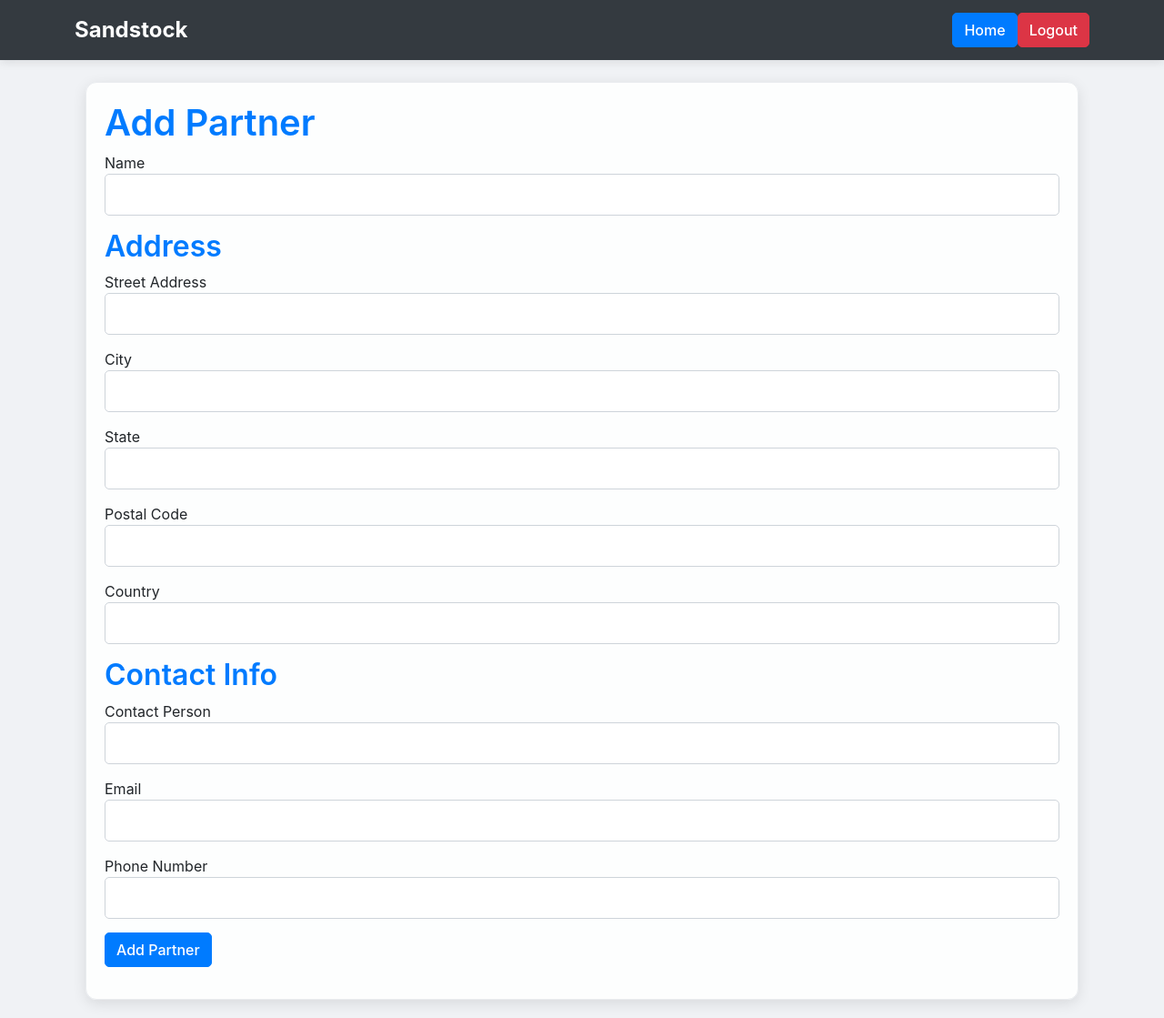
After one commit to VictorMeyer77/sandstock, a Flask app: page /add_partner in a window 1280 px wide. The commit adds this page. Shown: the whole page at 91% size. Run offline with Flask 3, Linux system fonts and the light colour scheme; the visitor is signed in with stand-in values (Sample User, id 1).

Commit message:
add partner form

```diff
--- a/requirements.txt
+++ b/requirements.txt
@@ -2,4 +2,5 @@ flask >= 3.1.0
 flask-sqlalchemy >= 3.1.1
 flask-login >= 0.6.3
 flask-wtf >= 1.2.2
+flask-mail >= 0.10.0
 email-validator >= 2.2.0
--- a/sandstock/forms.py
+++ b/sandstock/forms.py
@@ -3,9 +3,6 @@ from wtforms import StringField, PasswordField, SubmitField
 from wtforms.fields.choices import SelectField
 from wtforms.fields.numeric import IntegerField
 from wtforms.validators import DataRequired, Email, EqualTo, Length, ValidationError
-
-
-# Login
 
 class LoginForm(FlaskForm):
     email = StringField("Email", validators=[DataRequired(), Email()])
@@ -21,7 +18,18 @@ class RegisterForm(FlaskForm):
     ])
     submit = SubmitField("Register")
 
-# Business
+
+class PartnerForm(FlaskForm):
+    name = StringField("Name", validators=[DataRequired()])
+    contact_person = StringField("Contact Person")
+    email = StringField("Email", validators=[DataRequired(), Email()])
+    phone_number = StringField("Phone Number")
+    street_address = StringField("Street Address", validators=[DataRequired()])
+    city = StringField("City", validators=[DataRequired()])
+    state = StringField("State", validators=[DataRequired()])
+    postal_code = StringField("Postal Code", validators=[DataRequired()])
+    country = StringField("Country", validators=[DataRequired()])
+    submit = SubmitField("Add Partner")
 
 class ProductForm(FlaskForm):
     new_category = StringField("New Category")
--- a/sandstock/routes.py
+++ b/sandstock/routes.py
@@ -1,7 +1,7 @@
 from flask import Flask, render_template, redirect, url_for, flash
-from flask_login import login_user, logout_user, login_required, current_user
-from sandstock.models import db, User, Transaction, Product, Category, Supplier
-from sandstock.forms import RegisterForm, LoginForm, TransactionForm, ProductForm
+from flask_login import login_user, logout_user, login_required
+from sandstock.models import db, User, Order, Contact, Address, Partner
+from sandstock.forms import RegisterForm, LoginForm, PartnerForm
 
 
 def register_routes(app: Flask):
@@ -54,70 +54,39 @@ def register_routes(app: Flask):
     @app.route("/")
     @login_required
     def home():
-        transactions = Transaction.query.order_by(Transaction.transaction_date.desc()).limit(20).all()
+        transactions = Order.query.order_by(Order.created_at.desc()).limit(20).all()
         return render_template("home.html", transactions=transactions)
 
-    @app.route("/add-product", methods=["GET", "POST"])
+
+    @app.route("/add_partner", methods=["GET", "POST"])
     @login_required
-    def add_product():
-        form = ProductForm()
+    def add_partner():
+        form = PartnerForm()
+        if form.validate_on_submit():
+            contact = Contact(email=form.email.data, phone_number=form.phone_number.data)
+            db.session.add(contact)
+            db.session.commit()
 
-        if form.validate_on_submit():
-            category = None
-            supplier = None
+            address = Address(
+                street_address=form.street_address.data,
+                city=form.city.data,
+                state=form.state.data,
+                postal_code=form.postal_code.data,
+                country=form.country.data
+            )
+            db.session.add(address)
+            db.session.commit()
 
-            if form.new_category.data:
-                category = Category(name=form.new_category.data)
-                db.session.add(category)
-                db.session.commit()
-                flash(f"Category '{category.name}' added!", "success")
+            partner = Partner(
+                name=form.name.data,
+                contact_person=form.contact_person.data,
+                address_id=address.id,
+                contact_id=contact.id
+            )
+            db.session.add(partner)
+            db.session.commit()
 
-            if form.new_supplier.data:
-                supplier = Supplier(name=form.new_supplier.data, contact_info=form.supplier_contact.data)
-                db.session.add(supplier)
-                db.session.commit()
-                flash(f"Supplier '{supplier.name}' added!", "success")
+            flash("Partner added successfully!", "success")
+            return redirect(url_for("add_partner"))
 
-            product = Product(
-                name=form.new_product.data,
-                price=form.product_price.data,
-                category_id=category.id if category else None,
-                supplier_id=supplier.id if supplier else None,
-                stock_quantity=0
-            )
-
-            db.session.add(product)
-            db.session.commit()
-            flash(f"Product '{product.name}' added!", "success")
-            return redirect(url_for("home"))
-
-        return render_template("add_product.html", form=form)
-
-    @app.route("/add-transaction", methods=["GET", "POST"])
-    @login_required
-    def add_transaction():
-        form = TransactionForm()
-        form.product_id.choices = [(p.id, p.name) for p in Product.query.all()]
-
-        if form.validate_on_submit():
-            product = Product.query.get(form.product_id.data)
-            if form.transaction_type.data == "IN":
-                product.stock_quantity += form.quantity.data
-            elif form.transaction_type.data == "OUT":
-                if product.stock_quantity < form.quantity.data:
-                    flash(f"Not enough stock for '{product.name}'!", "danger")
-                    return redirect(url_for("add_transaction"))
-                product.stock_quantity -= form.quantity.data
-
-            transaction = Transaction(
-                product_id=form.product_id.data,
-                transaction_type=form.transaction_type.data,
-                quantity=form.quantity.data,
-            )
-
-            db.session.add(transaction)
-            db.session.commit()
-            flash("Transaction added successfully!", "success")
-            return redirect(url_for("home"))
-
-        return render_template("add_transaction.html", form=form)
+        return render_template("add_partner.html", form=form)
--- a/sandstock/static/style.css
+++ b/sandstock/static/style.css
@@ -1,36 +1,36 @@
 /* === GENERAL STYLES === */
 body {
-    background-color: #282A36;  /* Dark Dracula base */
-    color: #F8F8F2;  /* High readability off-white */
+    background-color: #f0f2f5;  /* Light gray background */
+    color: #333;  /* Dark gray text for high readability */
     font-family: 'Inter', sans-serif;
     overflow-x: hidden;
 }
 
 /* === HEADINGS === */
 h1, h2, h3, h4, h5, h6 {
-    color: #BD93F9;  /* Soft purple highlight */
+    color: #007bff;  /* Blue highlight */
     font-weight: 600;
 }
 
 /* === NAVBAR STYLING === */
 .navbar {
-    background: #44475A;  /* Slightly lighter gray for contrast */
-    box-shadow: 0 2px 10px rgba(0, 0, 0, 0.3);
+    background: #343a40;  /* Dark gray for contrast */
+    box-shadow: 0 2px 10px rgba(0, 0, 0, 0.1);
 }
 
 .navbar-brand {
-    color: #50FA7B !important;  /* Soft neon green */
+    color: #ffffff !important;  /* White text */
     font-size: 1.5rem;
     font-weight: bold;
 }
 
 .navbar-nav .nav-link {
-    color: #F8F8F2 !important;
+    color: #ffffff !important;
     transition: color 0.3s ease;
 }
 
 .navbar-nav .nav-link:hover {
-    color: #50FA7B !important;
+    color: #007bff !important;  /* Blue on hover */
 }
 
 /* === BUTTON STYLES === */
@@ -41,77 +41,83 @@ h1, h2, h3, h4, h5, h6 {
 }
 
 .btn-primary {
-    background-color: #50FA7B;
-    border-color: #50FA7B;
-    color: #282A36;
+    background-color: #007bff;  /* Blue background */
+    border-color: #007bff;
+    color: #ffffff;  /* White text */
 }
 
 .btn-primary:hover {
-    background-color: #40E06E;
-    border-color: #40E06E;
-    box-shadow: 0 0 10px rgba(80, 250, 123, 0.6);
+    background-color: #0056b3;  /* Darker blue on hover */
+    border-color: #0056b3;
+    box-shadow: 0 0 10px rgba(0, 123, 255, 0.5);
 }
 
 /* === FORM STYLING === */
+.form-group {
+    margin-bottom: 15px;
+}
+
 .form-control {
-    background: #44475A;
-    color: #F8F8F2;
-    border: 1px solid #50FA7B;
+    background: #ffffff;  /* White background */
+    color: #333;  /* Dark gray text */
+    border: 1px solid #ced4da;  /* Light gray border */
     padding: 10px;
+    border-radius: 5px;
     transition: 0.3s ease-in-out;
+    width: 100%;
 }
 
 .form-control:focus {
-    border-color: #BD93F9;
-    box-shadow: 0 0 10px rgba(189, 147, 249, 0.6);
+    border-color: #80bdff;  /* Light blue border on focus */
+    box-shadow: 0 0 0 0.2rem rgba(0, 123, 255, 0.25);
 }
 
 /* === CARDS (Glassmorphism Effect) === */
 .card {
-    background: rgba(68, 71, 90, 0.7);  /* Semi-transparent */
+    background: rgba(255, 255, 255, 0.9);  /* Semi-transparent white */
     border-radius: 12px;
-    border: 1px solid rgba(189, 147, 249, 0.3);
-    box-shadow: 0 4px 15px rgba(0, 0, 0, 0.2);
-    backdrop-filter: blur(10px);
+    border: 1px solid #e9ecef;  /* Light gray border */
+    box-shadow: 0 4px 15px rgba(0, 0, 0, 0.1);
     padding: 20px;
+    margin-bottom: 20px;
 }
 
 .card h2 {
-    color: #50FA7B;
+    color: #007bff;  /* Blue heading */
 }
 
 /* === TABLE STYLES === */
 .table {
     background-color: transparent;
-    color: #F8F8F2;
+    color: #333;  /* Dark gray text */
 }
 
 .table th {
-    background-color: #44475A;
-    color: #50FA7B;
+    background-color: #f8f9fa;  /* Light gray background */
+    color: #007bff;  /* Blue text */
 }
 
 .table tbody tr:hover {
-    background-color: rgba(80, 250, 123, 0.1);
+    background-color: rgba(0, 123, 255, 0.1);  /* Light blue hover */
 }
 
 /* === FOOTER === */
 footer {
-    background: #44475A;
-    color: #F8F8F2;
+    background: #343a40;  /* Dark gray background */
+    color: #ffffff;  /* White text */
     text-align: center;
     padding: 20px;
-    box-shadow: 0 -2px 10px rgba(0, 0, 0, 0.3);
+    box-shadow: 0 -2px 10px rgba(0, 0, 0, 0.1);
 }
 
 /* === SCROLLBAR CUSTOMIZATION === */
 ::-webkit-scrollbar {
     width: 8px;
-    background-color: #282A36;
+    background-color: #f0f2f5;  /* Light gray background */
 }
 
 ::-webkit-scrollbar-thumb {
-    background: #50FA7B;
+    background: #007bff;  /* Blue thumb */
     border-radius: 10px;
 }
 
@@ -124,13 +130,13 @@ footer {
 
 /* === NAVBAR STYLING === */
 .navbar {
-    background-color: #44475A !important;
-    box-shadow: 0 2px 10px rgba(0, 0, 0, 0.3);
+    background-color: #343a40 !important;  /* Dark gray background */
+    box-shadow: 0 2px 10px rgba(0, 0, 0, 0.1);
     padding: 10px 20px;
 }
 
 .navbar-brand {
-    color: #50FA7B !important;
+    color: #ffffff !important;  /* White text */
     font-size: 1.5rem;
     font-weight: bold;
 }
@@ -142,25 +148,25 @@ footer {
 }
 
 .btn-primary {
-    background-color: #50FA7B !important;
-    border-color: #50FA7B !important;
-    color: #282A36 !important;
+    background-color: #007bff !important;  /* Blue background */
+    border-color: #007bff !important;
+    color: #ffffff !important;  /* White text */
 }
 
 .btn-primary:hover {
-    background-color: #40E06E !important;
-    border-color: #40E06E !important;
-    box-shadow: 0 0 10px rgba(80, 250, 123, 0.6);
+    background-color: #0056b3 !important;  /* Darker blue on hover */
+    border-color: #0056b3 !important;
+    box-shadow: 0 0 10px rgba(0, 123, 255, 0.5);
 }
 
 .btn-danger {
-    background-color: #FF5555 !important;
-    border-color: #FF5555 !important;
-    color: #F8F8F2 !important;
+    background-color: #dc3545 !important;  /* Red background */
+    border-color: #dc3545 !important;
+    color: #ffffff !important;  /* White text */
 }
 
 .btn-danger:hover {
-    background-color: #FF3333 !important;
-    border-color: #FF3333 !important;
-    box-shadow: 0 0 10px rgba(255, 85, 85, 0.6);
+    background-color: #c82333 !important;  /* Darker red on hover */
+    border-color: #c82333 !important;
+    box-shadow: 0 0 10px rgba(220, 53, 69, 0.5);
 }
--- /dev/null
+++ b/sandstock/templates/add_partner.html
@@ -0,0 +1,53 @@
+{% extends "base.html" %}
+{% block title %}Add Partner{% endblock %}
+{% block content %}
+<div class="container">
+    <div class="card">
+        <h1>Add Partner</h1>
+        <form method="POST" action="{{ url_for('add_partner') }}">
+            {{ form.hidden_tag() }}
+            <div class="form-group">
+                {{ form.name.label }}<br>
+                {{ form.name(class="form-control", size=32) }}
+            </div>
+            <h2>Address</h2>
+            <div class="form-group">
+                {{ form.street_address.label }}<br>
+                {{ form.street_address(class="form-control", size=32) }}
+            </div>
+            <div class="form-group">
+                {{ form.city.label }}<br>
+                {{ form.city(class="form-control", size=32) }}
+            </div>
+            <div class="form-group">
+                {{ form.state.label }}<br>
+                {{ form.state(class="form-control", size=32) }}
+            </div>
+            <div class="form-group">
+                {{ form.postal_code.label }}<br>
+                {{ form.postal_code(class="form-control", size=32) }}
+            </div>
+            <div class="form-group">
+                {{ form.country.label }}<br>
+                {{ form.country(class="form-control", size=32) }}
+            </div>
+            <h2>Contact Info</h2>
+            <div class="form-group">
+                {{ form.contact_person.label }}<br>
+                {{ form.contact_person(class="form-control", size=32) }}
+            </div>
+            <div class="form-group">
+                {{ form.email.label }}<br>
+                {{ form.email(class="form-control", size=32) }}
+            </div>
+            <div class="form-group">
+                {{ form.phone_number.label }}<br>
+                {{ form.phone_number(class="form-control", size=32) }}
+            </div>
+            <div class="form-group">
+                {{ form.submit(class="btn btn-primary") }}
+            </div>
+        </form>
+    </div>
+</div>
+{% endblock %}
--- a/sandstock/templates/base.html
+++ b/sandstock/templates/base.html
@@ -9,21 +9,9 @@
     <link rel="stylesheet" href="https://cdnjs.cloudflare.com/ajax/libs/font-awesome/6.4.2/css/all.min.css">
 </head>
 <body>
-    <!--<nav class="navbar navbar-expand-lg navbar-light bg-light">
-        <a class="navbar-brand" href="/">Flask Auth</a>
-        <div class="ml-auto">
-            {% if current_user.is_authenticated %}
-                <a class="btn btn-primary" href="{{ url_for('home') }}">Home</a>
-                <a class="btn btn-danger" href="{{ url_for('logout') }}">Logout</a>
-            {% else %}
-                <a class="btn btn-success" href="{{ url_for('login') }}">Login</a>
-                <a class="btn btn-secondary" href="{{ url_for('register') }}">Register</a>
-            {% endif %}
-        </div>
-    </nav>-->
     <nav class="navbar navbar-expand-lg">
         <div class="container">
-            <a class="navbar-brand" href="/">Flask Auth</a>
+            <a class="navbar-brand" href="/">Sandstock</a>
             <button class="navbar-toggler" type="button" data-bs-toggle="collapse" data-bs-target="#navbarNav">
                 <span class="navbar-toggler-icon"></span>
             </button>
--- a/sandstock/templates/home.html
+++ b/sandstock/templates/home.html
@@ -38,5 +38,4 @@
         </table>
     </div>
 </body>
-</html>
 {% endblock %}
```
Also changed, not shown: sandstock/models.py (+59 -40 lines).
